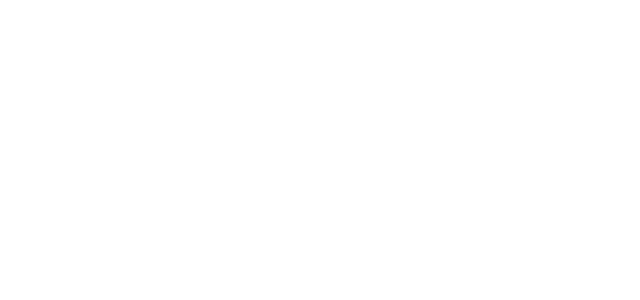
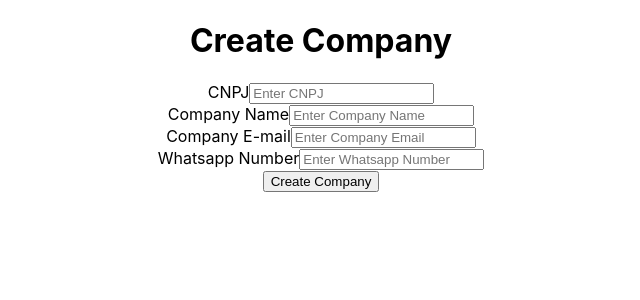
Before and after one commit to GabrielRoger07/Bakery-Quotation, a React (Create React App) app in the folder frontend/: page /create-company in a window 1280 px wide. Before the commit this address had no page. Shown: the top 300 px of the page, without its empty margins (319-959 px from the left). Built offline with nearby package versions, Linux system fonts and the light colour scheme.

Commit message:
Company register page created

```diff
--- a/frontend/src/App.js
+++ b/frontend/src/App.js
@@ -4,6 +4,7 @@ import './App.css';
 import Navbar from './components/Navbar';
 import Home from './pages/Home';
 import Login from './pages/Login';
+import CompanyCreate from './pages/CompanyCreate';
 
 function App() {
   return (
@@ -11,6 +12,7 @@ function App() {
       <BrowserRouter>
         <Routes>
           <Route path="/" element={<Login />}></Route>
+          <Route path= "/create-company" element={<CompanyCreate />}></Route>
         </Routes>
       </BrowserRouter>
     </div>
--- /dev/null
+++ b/frontend/src/pages/CompanyCreate.jsx
@@ -0,0 +1,53 @@
+import React, { useState } from 'react'
+import Input from '../components/Input'
+import Alert from '../components/Alert'
+import Button from '../components/Button'
+
+const CompanyCreate = () => {
+
+    const [companyCnpj, setCompanyCnpj] = useState("")
+    const [companyName, setCompanyName] = useState("")
+    const [companyEmail, setCompanyEmail] = useState("")
+    const [companyWhatsappNumber, setCompanyWhatsappNumber] = useState("")
+    const [error, setError] = useState("")
+    const [success, setSuccess] = useState("")
+
+    const handleCreateCompany = async (e) => {
+        e.preventDefault();
+
+        if(!companyCnpj || !companyName || !companyWhatsappNumber || !companyEmail){
+            setError("All fields are required")
+            setSuccess("")
+            return
+        }
+
+        if (!/\S+@\S+\.\S+/.test(companyEmail)) {
+            setError("Email must be valid.");
+            setSuccess("");
+            return;
+        }
+
+        setError("")
+
+        // chamar a api
+        setSuccess("Company created successfully!")
+        console.log({ companyCnpj, companyName, companyEmail, companyWhatsappNumber })
+    }
+
+    return (
+        <div className="company-create-container">
+            <h1>Create Company</h1>
+            <form onSubmit={handleCreateCompany}>
+                <Input label="CNPJ" type="text" value={companyCnpj} onChange={(e) => setCompanyCnpj(e.target.value)} placeholder="Enter CNPJ"/>
+                <Input label="Company Name" type="text" value={companyName} onChange={(e) => setCompanyName(e.target.value)} placeholder="Enter Company Name"/>
+                <Input label="Company E-mail" type="text" value={companyEmail} onChange={(e) => setCompanyEmail(e.target.value)} placeholder="Enter Company Email"/>
+                <Input label="Whatsapp Number" type="text" value={companyWhatsappNumber} onChange={(e) => setCompanyWhatsappNumber(e.target.value)} placeholder="Enter Whatsapp Number"/>
+                <Alert message={error} />
+                {success && <div className="success">{success}</div>}
+                <Button type="submit">Create Company</Button>
+            </form>
+        </div>
+    )
+}
+
+export default CompanyCreate
--- a/frontend/src/pages/Login.jsx
+++ b/frontend/src/pages/Login.jsx
@@ -29,8 +29,8 @@ const Login = () => {
         <div className='login-container'>
             <h1>Pani Premium Login</h1>
             <form onSubmit={handleLogin}>
-                <Input label="Email" type="email" value={email} onChange={(e) => setEmail(e.target.value)} placeholder="Enter your email" />
-                <Input label="Password" type="password" value={password} onChange={(e) => setPassword(e.target.value)} placeholder="Enter your password" />
+                <Input label="Email" type="email" name="email" value={email} onChange={(e) => setEmail(e.target.value)} placeholder="Enter your email" />
+                <Input label="Password" type="password" name="password" value={password} onChange={(e) => setPassword(e.target.value)} placeholder="Enter your password" />
                 <Alert message={error} />
                 <Button type="submit">Login</Button>
             </form>
```
